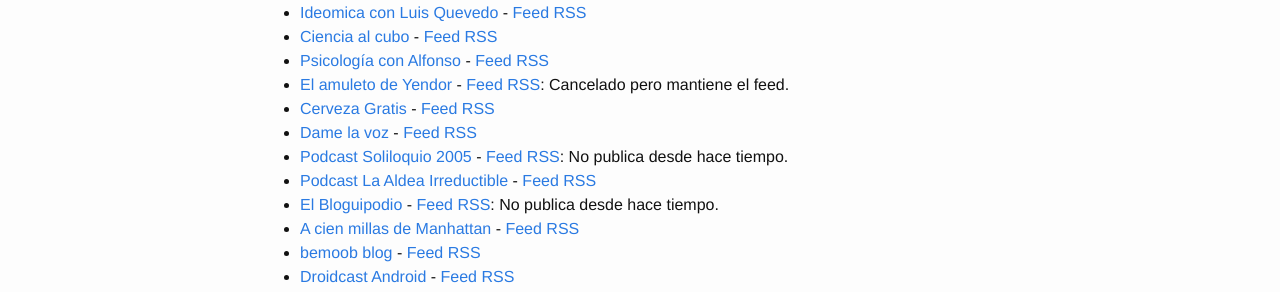
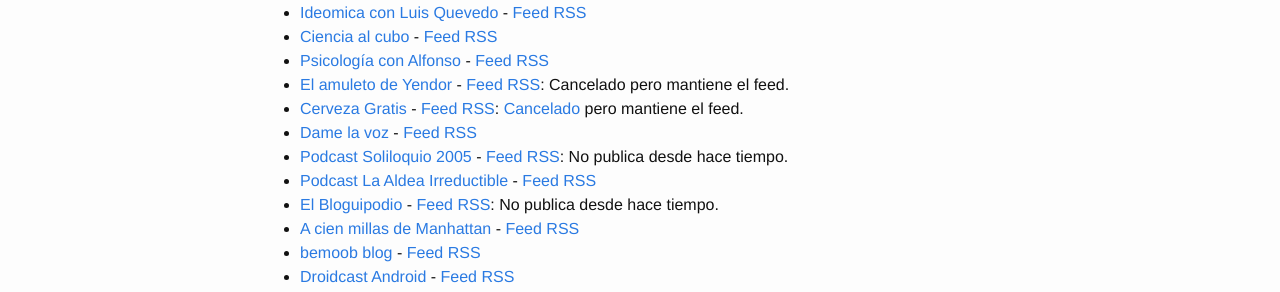
Before and after one commit to eduardofilo/eduardofilo.jekyll, a Jekyll site: the page built from podcasts.md, in a window 1280 px wide. Shown: the part 769-1061 px from the top of the page. Built offline with Jekyll 4.4.1, drawn with Linux system fonts in a browser that asks for light colours; Markdown is read by kramdown in place of the engine named in the settings.

Commit message:
Cambio menor.

```diff
--- a/podcasts.md
+++ b/podcasts.md
@@ -36,7 +36,7 @@ Esta es la lista de podcasts que escucho/recomiendo:
 * [Ciencia al cubo](http://www.rtve.es/alacarta/audios/ciencia-al-cubo/) - [Feed RSS](http://www.rtve.es/podcast/radio-5/ciencia-al-cubo/SCIECU.xml)
 * [Psicología con Alfonso](http://psicologiaconalfonso.com/) - [Feed RSS](http://feeds.feedburner.com/PsicologiaConAlfonsoPodcast)
 * [El amuleto de Yendor](http://yendor.es/) - [Feed RSS](http://feeds.feedburner.com/ElAmuletoDeYendor): Cancelado pero mantiene el feed.
-* [Cerveza Gratis](http://cervezagratis.es/) - [Feed RSS](http://feeds.feedburner.com/cervezagratis/OGG)
+* [Cerveza Gratis](http://cervezagratis.es/) - [Feed RSS](http://feeds.feedburner.com/cervezagratis/OGG): [Cancelado](http://cervezagratis.es/2014/12/triste-despedida/) pero mantiene el feed.
 * [Dame la voz](http://blog.damelavoz.es/) - [Feed RSS](http://feeds.feedburner.com/DameLaVoz)
 * [Podcast Soliloquio 2005](http://www.fjromero.com/podcast/) - [Feed RSS](http://www.fjromero.com/podcast/rss.xml): No publica desde hace tiempo.
 * [Podcast La Aldea Irreductible](http://podcast-irreductible.blogspot.com.es/) - [Feed RSS](http://feeds2.feedburner.com/PodcastLaAldeaIrreductible)
```
